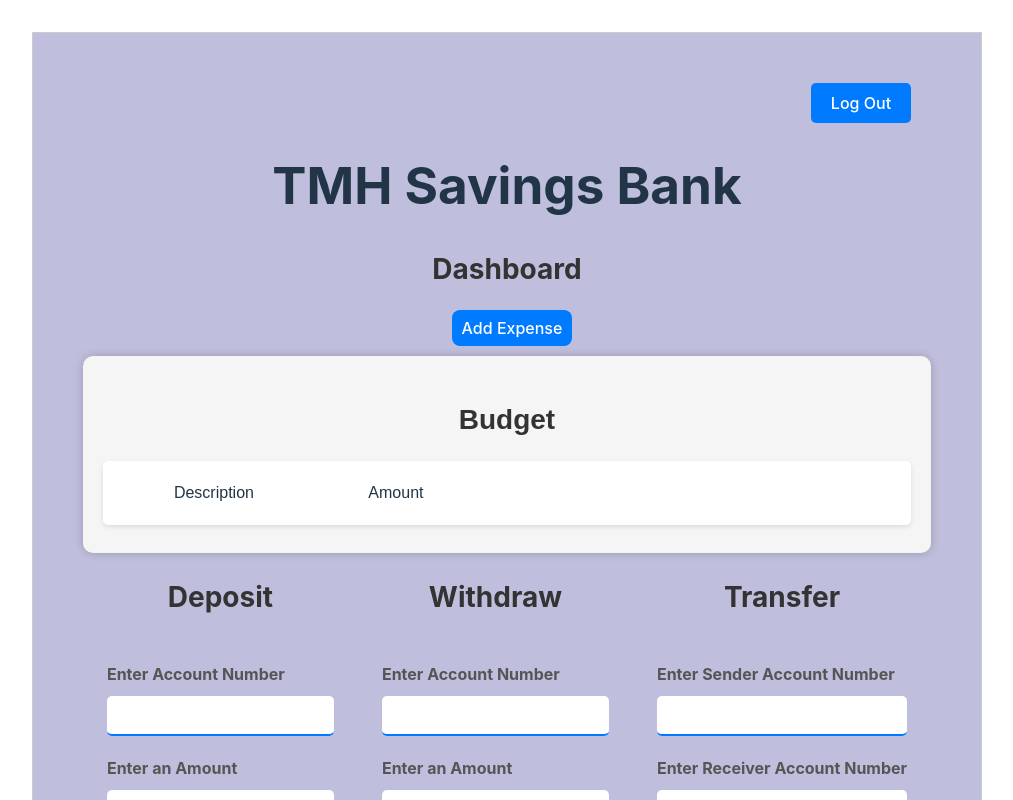
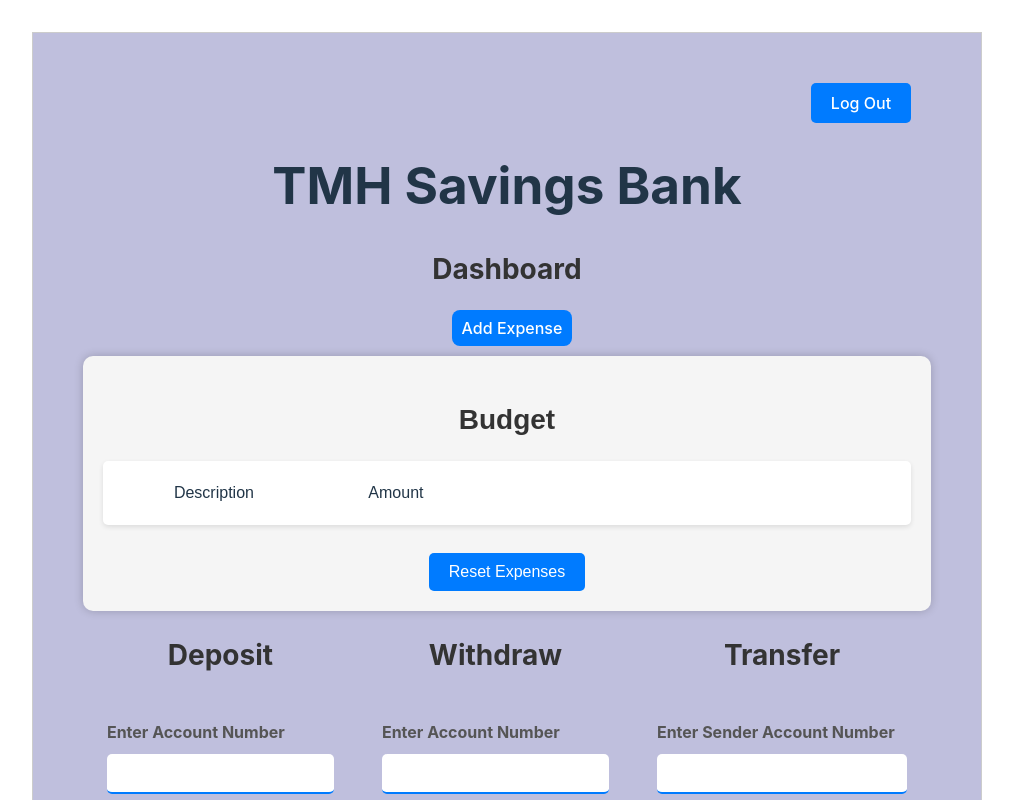
Before and after one commit to Amieldat/my-banking-app, a React (Vite) app: page /dashboard in a window 1280 px wide. Shown: the top 800 px of the page, without its empty margins (123-1136 px from the left). Built offline with nearby package versions, Linux system fonts and the light colour scheme.

Commit message:
Added reset expenses

```diff
--- a/src/sub-components/Budget.jsx
+++ b/src/sub-components/Budget.jsx
@@ -5,9 +5,10 @@ import "../assets/css/Universal.css"
 export const Budget = ({ users, setUsers, loggedIn }) => {
     const currentUser = users.find(({ username }) => username === loggedIn)
     const [expenses, setExpenses] = useState(currentUser?.expenses || [])
+    const [resetExpenses, setResetExpenses] = useState(false)
 
     const handleDeleteExpense = (index) => {
-    const confirmDelete = window.confirm("Are you sure you want to remove this item?");
+    const confirmDelete = window.confirm("Are you sure you want to remove this item?")
 
         if (confirmDelete) {
     const updatedExpenses = [...expenses]
@@ -15,13 +16,24 @@ export const Budget = ({ users, setUsers, loggedIn }) => {
     setExpenses(updatedExpenses)
         }
     }
+
+    const handleResetExpenses = () => {
+      const confirmReset = window.confirm('Are you sure you want to reset your expenses?')
+
+      if (confirmReset) {
+        setExpenses([])
+        setResetExpenses(true)
+      }
+    }
+
     useEffect(() => {
       if (currentUser){
-        if (expenses.length < currentUser.expenses.length) {
+        if (expenses.length < currentUser.expenses.length || resetExpenses) {
           const prevUsers = users.filter(({ username }) => (username != loggedIn))
           currentUser.expenses = expenses
 
           setUsers([...prevUsers, currentUser])
+          setResetExpenses(false)
         }
       }
     }, [expenses])
@@ -38,11 +50,14 @@ export const Budget = ({ users, setUsers, loggedIn }) => {
           <div key={i}>
             <span>{description}</span>
             <span>{amount}</span>
-            <button className="delete-button" onClick={() => handleDeleteExpense(i)}> &#128465; {/* Unicode emoji for a trash can */}
+            <button className="delete-button" onClick={() => handleDeleteExpense(i)}> &#128465;
             </button>
           </div>
       ))}
       </div>
+      <button className="reset-button" onClick={handleResetExpenses}>
+        Reset Expenses
+      </button>
     </div>
   )
 }
```
